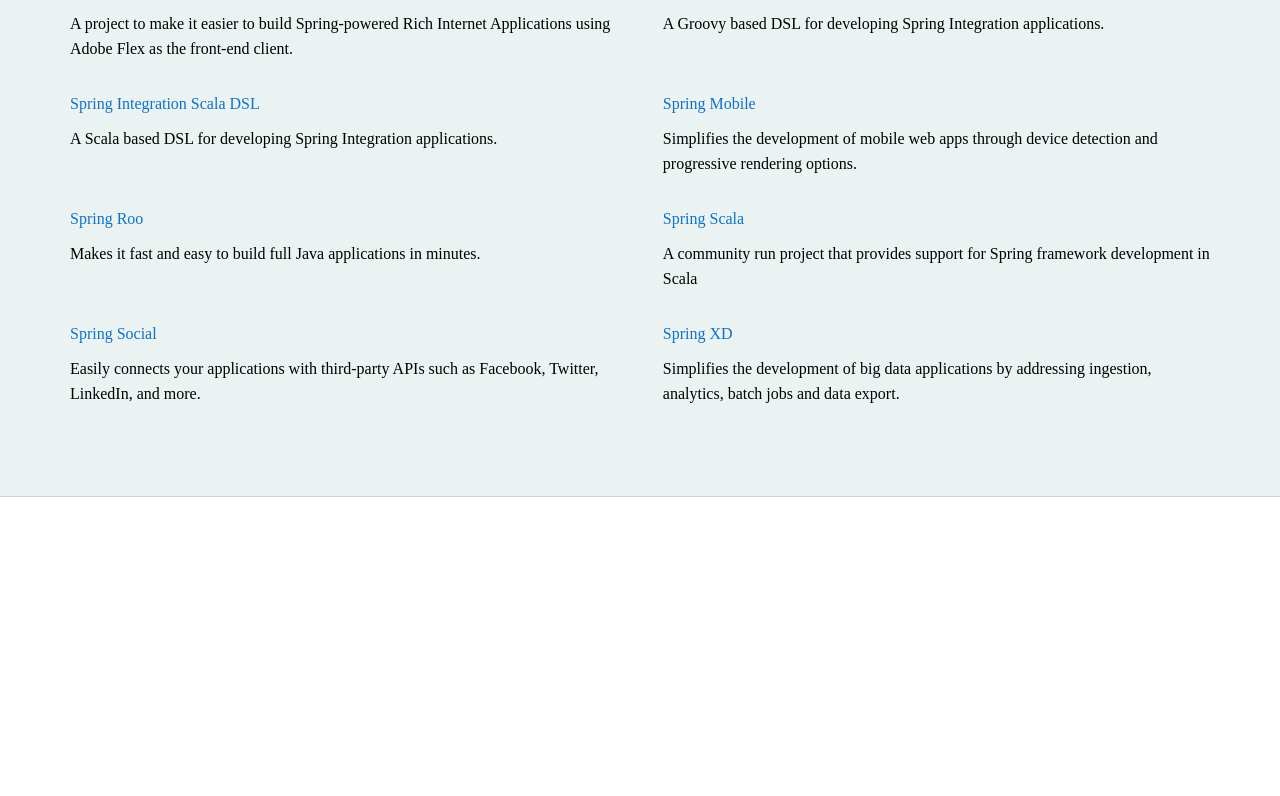
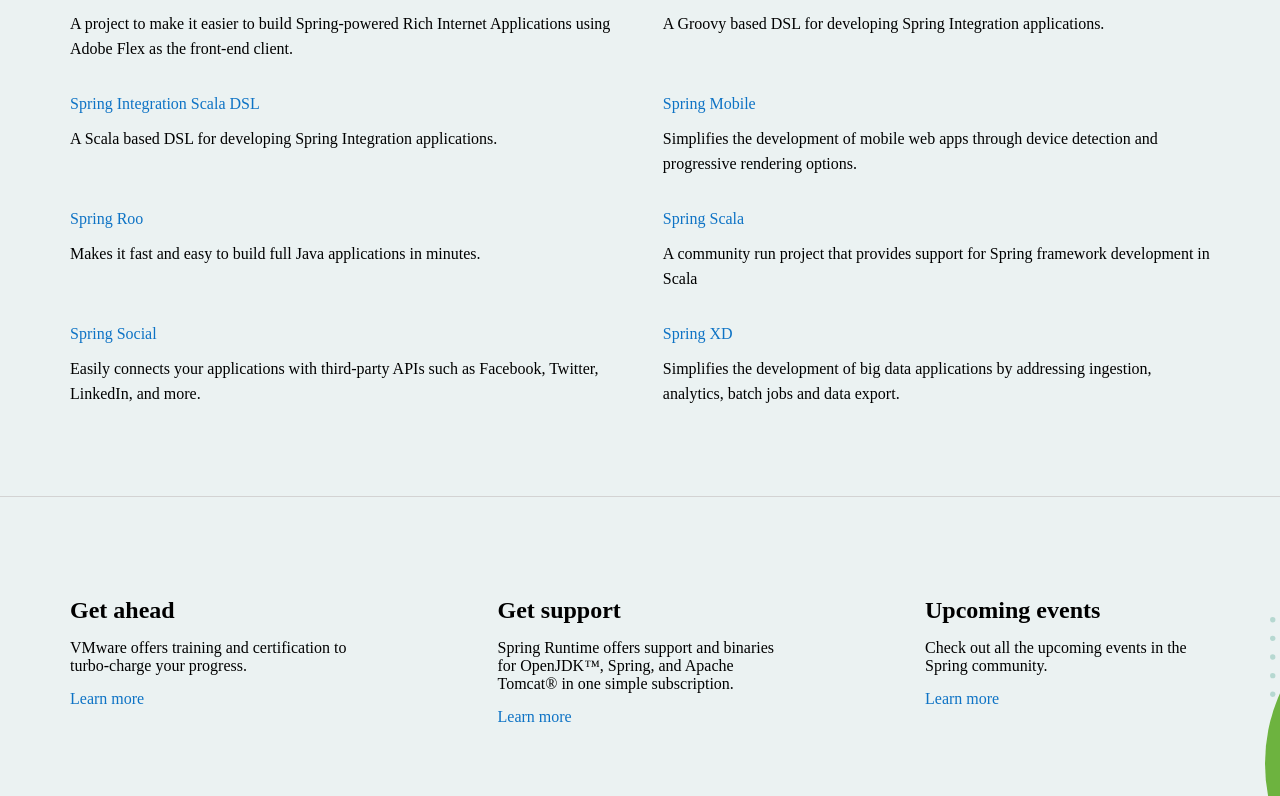
Before and after one commit to Danilamaimeskul/my-trainee, a React (Create React App) app in the folder react-task/: page / in a window 1280 px wide. Shown: the part 4008-4804 px from the top of the page. Before the commit the page ends 4505 px from the top, so only its background shows below. Built offline with nearby package versions, Linux system fonts and the light colour scheme; a web font is replaced by a local one.

Commit message:
Added prefooter

```diff
--- a/react-task/src/components/Main.js
+++ b/react-task/src/components/Main.js
@@ -5,6 +5,8 @@
 import projects from '../data/projects';
 import DescriptionBlock from './main/DescriptionBlock';
 import ProjectsBlock from './main/ProjectBlock';
+import Prefooter from './main/Prefooter';
+
 
 function Main(props) {
     return (
@@ -12,6 +14,7 @@
             <DescriptionBlock />
             <ProjectsBlock />
             <AtticProjects />
+            <Prefooter />
         </main>
     );
 }
--- /dev/null
+++ b/react-task/src/components/main/Prefooter.js
@@ -0,0 +1,28 @@
+import prefooter from "../../data/prefooter"
+import image from "../../assets/images/footer-circles-grid.svg"
+import "../../styles/Prefooter.css"
+
+
+const Prefooter = () =>{
+    return(
+        <div className="block">
+            <div className="container prefooter">
+                <div className="circle" />
+                <img src={image} className="circle__grid"/>
+                {prefooter.map(({title, description, href})=>{
+                    return(
+                        <div className="prefooter__card">
+                            <h2 className="title">{title}</h2>
+                            <p className="text">{description}</p>
+                            <a className="prefooter__link" href={href}>Learn more</a>
+                        </div>
+                    )
+                })}
+            </div>
+        </div>
+    )
+
+
+}
+
+export default Prefooter
--- /dev/null
+++ b/react-task/src/data/prefooter.js
@@ -0,0 +1,18 @@
+const prefooter = [
+    {
+        title: 'Get ahead',
+        description: 'VMware offers training and certification to turbo-charge your progress.',
+        href: '#',
+    },
+    {
+        title: 'Get support',
+        description: 'Spring Runtime offers support and binaries for OpenJDK™, Spring, and Apache Tomcat® in one simple subscription.',
+        href: '#',
+    },
+    {
+        title: 'Upcoming events',
+        description: 'Check out all the upcoming events in the Spring community.',
+        href: '#',
+    },
+];
+export default prefooter;
--- /dev/null
+++ b/react-task/src/styles/Prefooter.css
@@ -0,0 +1,38 @@
+
+
+.prefooter{
+    margin-top: 60px;
+    display: flex;
+    justify-content: space-between;
+    padding-bottom: 70px;
+    position: relative;
+}
+.prefooter__card{
+    width: 25%;
+}
+.prefooter__card>.title{
+    margin-bottom: 15px;
+}
+.prefooter__card>.text{
+    margin-bottom: 15px;
+}
+.prefooter__link{
+    color: rgb(14, 115, 197);
+}
+.circle{
+    display: block;
+    position: absolute;
+    background-color: #6db33f;
+    border-radius: 50%;
+    height: 345px;
+    width: 345px;
+    right: -400px;
+    bottom: -140px;
+}
+.circle__grid{
+    height: 80px;
+    width: 80px;
+    position: absolute;
+    right: -140px;
+    top: 20px;
+}
```
Also changed, not shown: react-task/src/styles/Main.css (+7 -0 lines).
